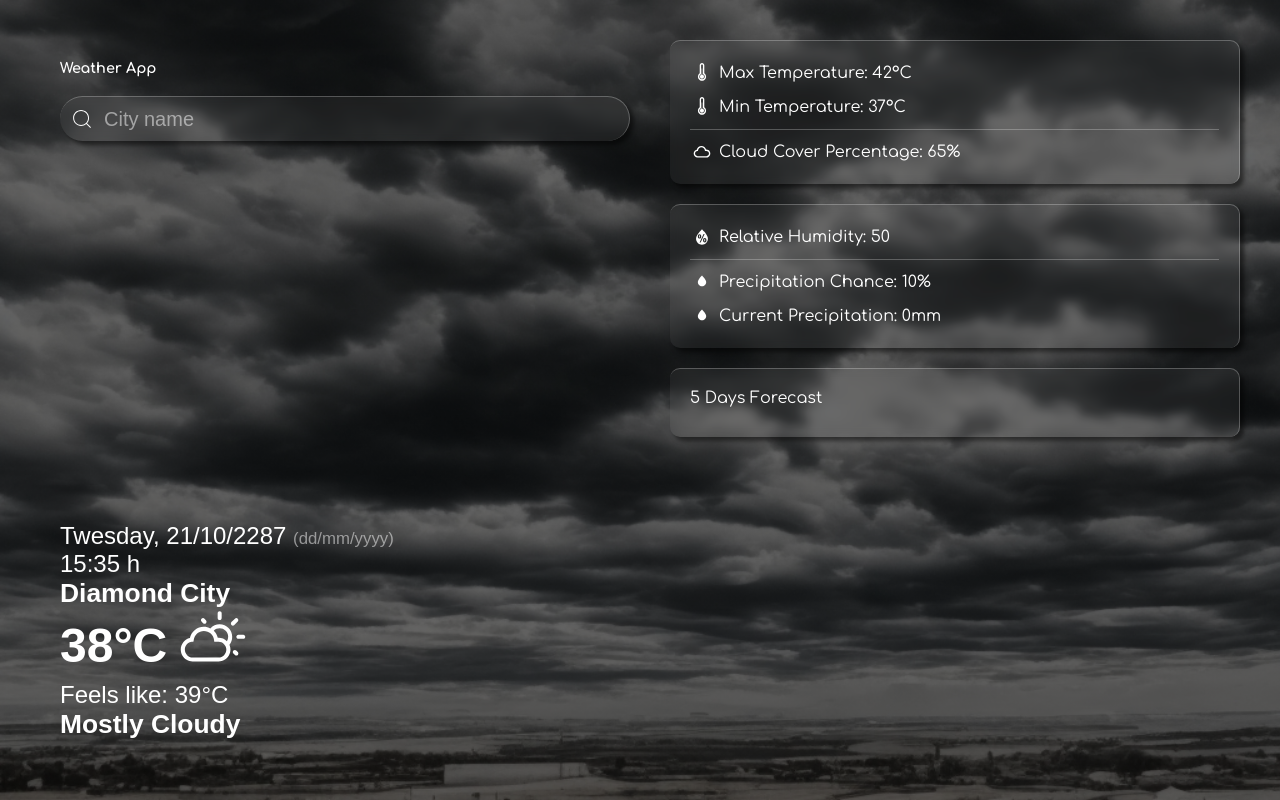
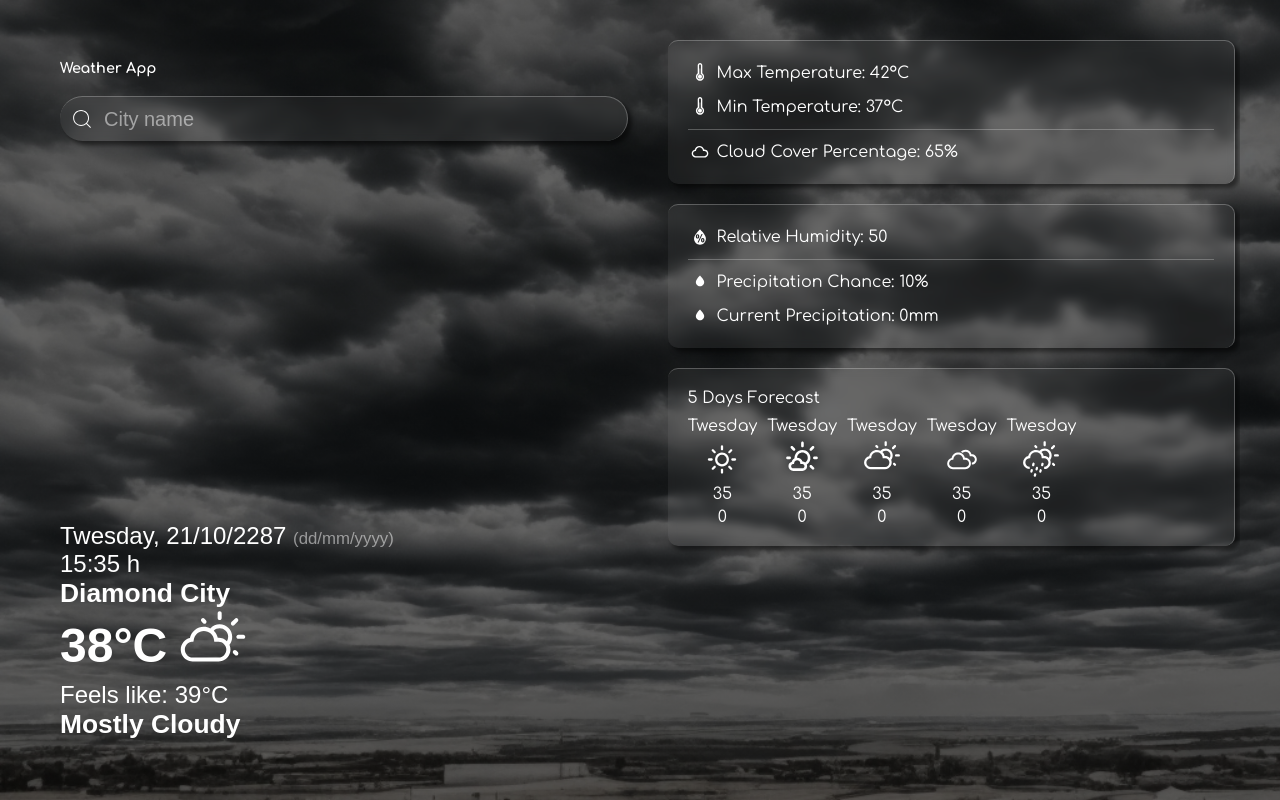
Before and after one commit to GustLSant/weather-app, a React (Vite) app: page / in a window 1280 px wide. Built offline with nearby package versions, Linux system fonts and the light colour scheme; a web font is replaced by a local one.

Commit message:
painel de forecast feito

```diff
--- a/src/components/DataContext.jsx
+++ b/src/components/DataContext.jsx
@@ -1,5 +1,14 @@
 import React from "react"
 import PropTypes from 'prop-types'
+
+import {
+    WiDaySunny,          // ensolarado
+    WiDaySunnyOvercast,  // partly nublado
+    WiDayCloudy,         // mostly cloudy
+    WiCloudy,            // cloudy
+    WiDayShowers,        // rain
+} from 'react-icons/wi'
+
 
 export const DataContext = React.createContext()
 
@@ -24,12 +33,19 @@ export const DataProvider = ({children}) => {
     )
 
     const [forecastData, setForecastData] = React.useState([])
+    const weatherIcons = {
+        sunny: WiDaySunny,
+        partlyCloudy: WiDaySunnyOvercast,
+        mostlyCloudy: WiDayCloudy,
+        cloudy: WiCloudy,
+        raining: WiDayShowers
+    }
 
     const [city, setCity] = React.useState('Diamond City')
 
 
     return(
-        <DataContext.Provider value={{data, setData, city, setCity}}>
+        <DataContext.Provider value={{data, setData, city, setCity, weatherIcons}}>
             {children}
         </DataContext.Provider>
     )
--- /dev/null
+++ b/src/components/ForecastCard/ForecastCard.css
@@ -0,0 +1,6 @@
+.forecast-card{
+    display: flex;
+    flex-direction: column;
+    align-items: center;
+    gap: 5px;
+}
--- /dev/null
+++ b/src/components/ForecastCard/ForecastCard.jsx
@@ -0,0 +1,24 @@
+import PropTypes from 'prop-types';
+import './ForecastCard.css'
+
+function ForecastCard(props) {
+    console.log(props.icon)
+
+    return (
+        <div className="forecast-card">
+            <p>{props.day}</p>
+            {<props.icon size={'2.5em'} />}
+            <p>{props.temperature}</p>
+            <p>{props.precip}</p>
+        </div>
+    )
+}
+
+ForecastCard.propTypes = {
+    day: PropTypes.string.isRequired,
+    icon: PropTypes.func.isRequired,
+    temperature: PropTypes.string.isRequired,
+    precip: PropTypes.string.isRequired,
+  };
+
+export default ForecastCard;
--- a/src/components/SidePanel/SidePanel.css
+++ b/src/components/SidePanel/SidePanel.css
@@ -2,6 +2,8 @@
     display: flex;
     flex-direction: column;
     gap: 20px;
+    overflow-y: auto;
+    padding-right: 5px; /* para dar uma separada do scroll (e caso n esteja com o scroll, 5px ainda eh imperceptivel) */
 }
 
 .side-panel__container{
@@ -22,3 +24,10 @@
     height: 1px;
     background-color: var(--border-color);
 }
+
+.side-panel__forecast-container{
+    display: flex;
+    gap: 10px;
+    flex-wrap: wrap;
+    overflow-x: auto;
+}
--- a/src/components/SidePanel/SidePanel.jsx
+++ b/src/components/SidePanel/SidePanel.jsx
@@ -1,5 +1,6 @@
 import React from 'react'
 import { DataContext } from '../DataContext'
+import ForecastCard from '../ForecastCard/ForecastCard'
 import {
     WiThermometer,
     WiCloud,
@@ -9,7 +10,7 @@ import {
 import './SidePanel.css'
 
 function SidePanel() {
-    const { data } = React.useContext(DataContext)
+    const { data, weatherIcons } = React.useContext(DataContext)
 
     return(
         <div className="side-panel">
@@ -54,7 +55,11 @@ function SidePanel() {
             <div className="side-panel__container glass-panel">
                 <p>5 Days Forecast</p>
                 <div className="side-panel__forecast-container">
-
+                    <ForecastCard day={'Twesday'} icon={weatherIcons.sunny} temperature={'35'} precip={'0'} />
+                    <ForecastCard day={'Twesday'} icon={weatherIcons.partlyCloudy} temperature={'35'} precip={'0'} />
+                    <ForecastCard day={'Twesday'} icon={weatherIcons.mostlyCloudy} temperature={'35'} precip={'0'} />
+                    <ForecastCard day={'Twesday'} icon={weatherIcons.cloudy} temperature={'35'} precip={'0'} />
+                    <ForecastCard day={'Twesday'} icon={weatherIcons.raining} temperature={'35'} precip={'0'} />
                 </div>
             </div>
         </div>
--- a/src/index.css
+++ b/src/index.css
@@ -21,3 +21,23 @@ body{
 a{
   color: black;
 }
+
+/* width */
+::-webkit-scrollbar {
+  width: 5px;
+  height: 5px;
+}
+
+/* Track */
+::-webkit-scrollbar-track {
+  background-color: rgba(0,0,0, 0.6);
+  border-radius: 99px;
+}
+
+/* Handle */
+::-webkit-scrollbar-thumb {
+  background-color: rgba(255, 255, 255, 0.5);
+  border-right: 1px solid white;
+  border-top: 1px solid white;
+  border-radius: 10px;
+}
```
